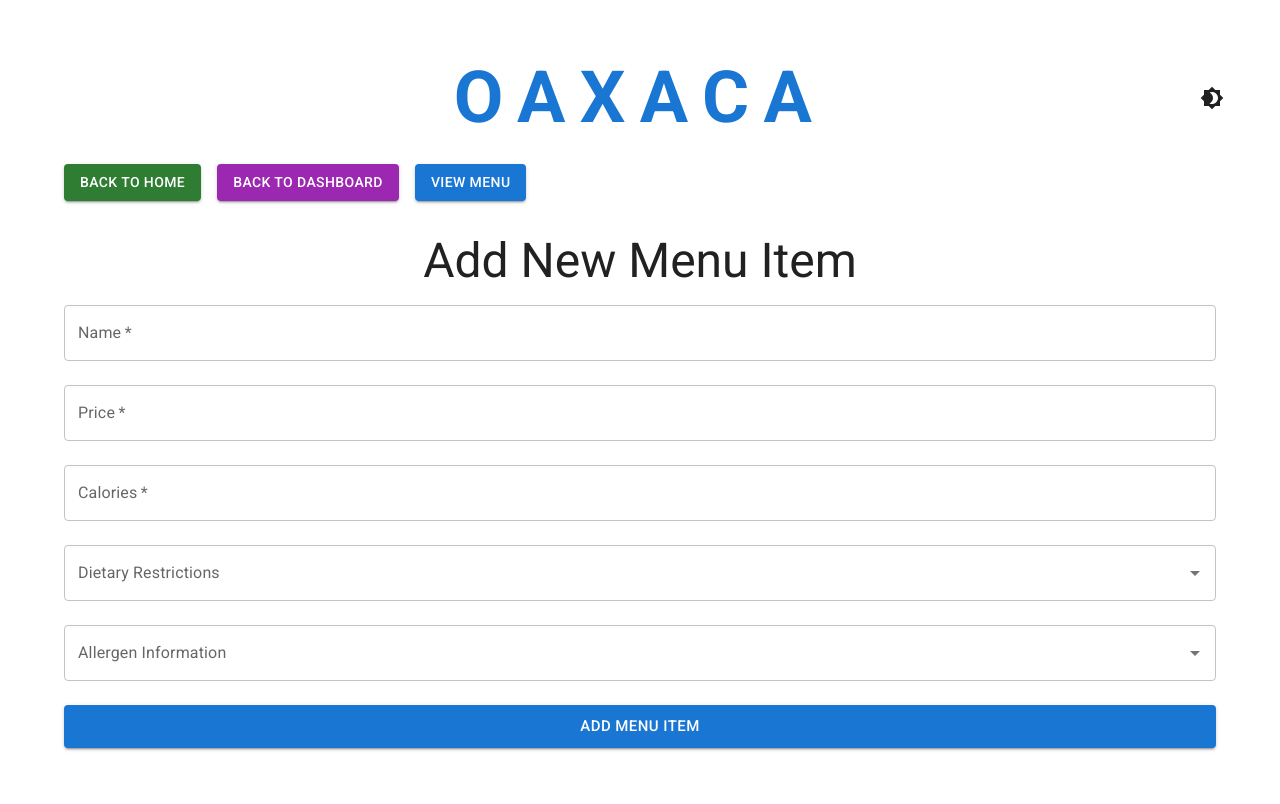
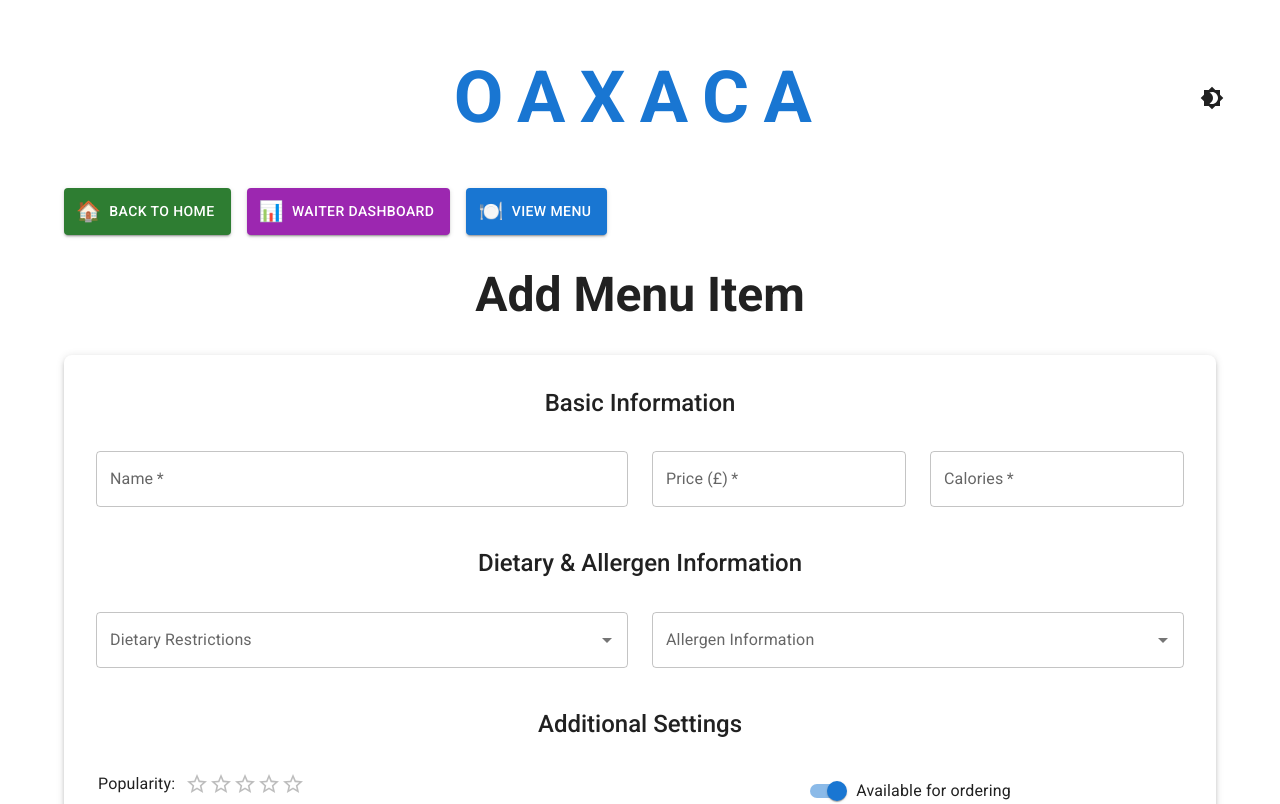
Before and after one commit to zeinab-alk/Restaurant-Management-System, a React (Vite) app in the folder frontend/: page /waiter/add-item in a window 1280 px wide. Shown: the top 804 px of the page. Built offline with nearby package versions, Linux system fonts and the light colour scheme; a web font is replaced by a local one.

Commit message:
Issue #7. Improved menu item form interfaces with better UX and validation

```diff
--- a/frontend/src/menuitem/AddMenuItem.jsx
+++ b/frontend/src/menuitem/AddMenuItem.jsx
@@ -7,7 +7,15 @@ import {
   Typography,
   Stack,
   Autocomplete,
-  Chip
+  Chip,
+  Paper,
+  Box,
+  Grid,
+  Alert,
+  Snackbar,
+  FormControlLabel,
+  Switch,
+  Rating
 } from "@mui/material";
 import axios from 'axios';
 import { API_ENDPOINT } from '../config';
@@ -22,6 +30,9 @@ const AddMenuItem = () => {
     popularity: 0,
     available: true
   });
+
+  const [success, setSuccess] = useState(false);
+  const [error, setError] = useState('');
 
   const dietaryOptions = [
     'Vegetarian',
@@ -54,7 +65,8 @@ const AddMenuItem = () => {
         popularity: parseInt(menuItem.popularity || '0')
       };
       await axios.post(`${API_ENDPOINT}/api/menuItems`, formattedMenuItem);
-      alert('Menu item added successfully!');
+      setSuccess(true);
+      setError('');
       setMenuItem({
         name: '',
         price: '',
@@ -66,19 +78,28 @@ const AddMenuItem = () => {
       });
     } catch (error) {
       const errorMessage = error.response?.data || 'Error adding menu item';
-      alert(errorMessage);
+      setError(errorMessage);
+      setSuccess(false);
       console.error('Error details:', error);
     }
   };
 
   return (
-    <Container>
-      <Stack direction="row" spacing={2} sx={{ mb: 4 }}>
+    <Container maxWidth="lg" sx={{ py: 3 }}>
+      {/* Navigation */}
+      <Box sx={{
+        display: 'flex',
+        flexDirection: { xs: 'column', sm: 'row' },
+        gap: 2,
+        mb: 4
+      }}>
         <Button
           component={RouterLink}
           to="/"
           variant="contained"
           color="success"
+          startIcon={<span role="img" aria-label="home">🏠</span>}
+          sx={{ fontWeight: 'medium' }}
         >
           Back to Home
         </Button>
@@ -87,25 +108,63 @@ const AddMenuItem = () => {
           to="/waiter"
           variant="contained"
           color="secondary"
+          startIcon={<span role="img" aria-label="dashboard">📊</span>}
+          sx={{ fontWeight: 'medium' }}
         >
-          Back to Dashboard
+          Waiter Dashboard
         </Button>
         <Button
           component={RouterLink}
           to="/menu"
           variant="contained"
           color="primary"
+          startIcon={<span role="img" aria-label="menu">🍽️</span>}
+          sx={{ fontWeight: 'medium' }}
         >
           View Menu
         </Button>
-      </Stack>
+      </Box>
 
-      <Typography variant="h3" component="h1" gutterBottom>
-        Add New Menu Item
+      {/* Page Title */}
+      <Typography
+        variant="h3"
+        component="h1"
+        gutterBottom
+        align="center"
+        sx={{
+          mb: 4,
+          fontWeight: 'bold',
+          fontSize: { xs: '1.8rem', sm: '2.5rem', md: '3rem' }
+        }}
+      >
+        Add Menu Item
       </Typography>
 
-      <form onSubmit={handleSubmit}>
-        <Stack spacing={3}>
+      {/* Form */}
+      <Paper
+        component="form"
+        onSubmit={handleSubmit}
+        elevation={3}
+        sx={{
+          p: { xs: 2, sm: 4 },
+          borderRadius: 2,
+          mb: 4
+        }}
+      >
+        <Grid container spacing={3}>
+          {/* Basic Information */}
+          <Grid item xs={12}>
+            <Typography
+              variant="h5"
+              component="h2"
+              gutterBottom
+              sx={{ fontWeight: 'medium' }}
+            >
+              Basic Information
+            </Typography>
+          </Grid>
+
+          <Grid item xs={12} sm={6}>
             <TextField
               label="Name"
               value={menuItem.name}
@@ -113,8 +172,11 @@ const AddMenuItem = () => {
               required
               fullWidth
             />
+          </Grid>
+
+          <Grid item xs={12} sm={6} md={3}>
             <TextField
-            label="Price"
+              label="Price (£)"
               type="number"
               inputProps={{ step: "0.01", min: "0" }}
               value={menuItem.price}
@@ -122,6 +184,9 @@ const AddMenuItem = () => {
               required
               fullWidth
             />
+          </Grid>
+
+          <Grid item xs={12} sm={6} md={3}>
             <TextField
               label="Calories"
               type="number"
@@ -131,6 +196,21 @@ const AddMenuItem = () => {
               required
               fullWidth
             />
+          </Grid>
+
+          {/* Dietary and Allergen Information */}
+          <Grid item xs={12} sx={{ mt: 2 }}>
+            <Typography
+              variant="h5"
+              component="h2"
+              gutterBottom
+              sx={{ fontWeight: 'medium' }}
+            >
+              Dietary & Allergen Information
+            </Typography>
+          </Grid>
+
+          <Grid item xs={12} md={6}>
             <Autocomplete
               multiple
               options={dietaryOptions}
@@ -158,6 +238,9 @@ const AddMenuItem = () => {
                 />
               )}
             />
+          </Grid>
+
+          <Grid item xs={12} md={6}>
             <Autocomplete
               multiple
               options={allergenOptions}
@@ -185,16 +268,97 @@ const AddMenuItem = () => {
                 />
               )}
             />
+          </Grid>
+
+          {/* Additional Settings */}
+          <Grid item xs={12} sx={{ mt: 2 }}>
+            <Typography
+              variant="h5"
+              component="h2"
+              gutterBottom
+              sx={{ fontWeight: 'medium' }}
+            >
+              Additional Settings
+            </Typography>
+          </Grid>
+
+          <Grid item xs={12} sm={6}>
+            <Box sx={{ display: 'flex', alignItems: 'center', gap: 1 }}>
+              <Typography component="legend">Popularity:</Typography>
+              <Rating
+                name="popularity"
+                value={parseInt(menuItem.popularity)}
+                onChange={(_, newValue) => {
+                  setMenuItem({...menuItem, popularity: newValue || 0});
+                }}
+                max={5}
+              />
+            </Box>
+          </Grid>
+
+          <Grid item xs={12} sm={6}>
+            <FormControlLabel
+              control={
+                <Switch
+                  checked={menuItem.available}
+                  onChange={(e) => setMenuItem({...menuItem, available: e.target.checked})}
+                  color="primary"
+                />
+              }
+              label="Available for ordering"
+            />
+          </Grid>
+
+          {/* Submit Button */}
+          <Grid item xs={12} sx={{ mt: 2, textAlign: 'center' }}>
             <Button
               type="submit"
               variant="contained"
               color="primary"
               size="large"
+              sx={{
+                py: 1.5,
+                px: 4,
+                borderRadius: 2,
+                fontSize: '1.1rem'
+              }}
             >
               Add Menu Item
             </Button>
-        </Stack>
-      </form>
+          </Grid>
+        </Grid>
+      </Paper>
+
+      {/* Notifications */}
+      <Snackbar
+        open={success}
+        autoHideDuration={6000}
+        onClose={() => setSuccess(false)}
+      >
+        <Alert
+          onClose={() => setSuccess(false)}
+          severity="success"
+          variant="filled"
+          sx={{ width: '100%' }}
+        >
+          Menu item added successfully!
+        </Alert>
+      </Snackbar>
+
+      <Snackbar
+        open={!!error}
+        autoHideDuration={6000}
+        onClose={() => setError('')}
+      >
+        <Alert
+          onClose={() => setError('')}
+          severity="error"
+          variant="filled"
+          sx={{ width: '100%' }}
+        >
+          {error}
+        </Alert>
+      </Snackbar>
     </Container>
   );
 };
--- a/frontend/src/menuitem/EditMenuItem.jsx
+++ b/frontend/src/menuitem/EditMenuItem.jsx
@@ -1,5 +1,5 @@
 import React, { useState, useEffect } from 'react';
-import { useParams, Link as RouterLink } from 'react-router-dom';
+import { useParams, Link as RouterLink, useNavigate } from 'react-router-dom';
 import {
   Button,
   Container,
@@ -10,13 +10,21 @@ import {
   Chip,
   FormControlLabel,
   Switch,
-  Alert
+  Alert,
+  Box,
+  Paper,
+  Grid,
+  Rating,
+  Snackbar,
+  CircularProgress
 } from "@mui/material";
 import axios from 'axios';
 import { API_ENDPOINT } from '../config';
 
 const EditMenuItem = () => {
   const { id } = useParams();
+  const navigate = useNavigate();
+
   const [menuItem, setMenuItem] = useState({
     name: '',
     price: '',
@@ -26,7 +34,10 @@ const EditMenuItem = () => {
     popularity: 0,
     available: true
   });
+
+  const [loading, setLoading] = useState(true);
   const [error, setError] = useState(null);
+  const [success, setSuccess] = useState(false);
 
   const dietaryOptions = [
     'Vegetarian',
@@ -50,18 +61,18 @@ const EditMenuItem = () => {
   ];
 
   useEffect(() => {
-    axios.get(`${API_ENDPOINT}/api/menuItems/${id}`)
-      .then(response => {
-        setMenuItem({
-          ...response.data,
-          price: response.data.price.toString(),
-          caloricInfo: response.data.caloricInfo.toString()
-        });
-      })
-      .catch(error => {
-        setError('Error loading menu item');
-        console.error(error);
-      });
+    const fetchMenuItem = async () => {
+      try {
+        const response = await axios.get(`${API_ENDPOINT}/api/menuItems/${id}`);
+        setMenuItem(response.data);
+        setLoading(false);
+      } catch (error) {
+        setError(`Failed to load menu item: ${error.message}`);
+        setLoading(false);
+      }
+    };
+
+    fetchMenuItem();
   }, [id]);
 
   const handleSubmit = async (e) => {
@@ -73,22 +84,38 @@ const EditMenuItem = () => {
         caloricInfo: parseInt(menuItem.caloricInfo),
         popularity: parseInt(menuItem.popularity || '0')
       };
+
       await axios.put(`${API_ENDPOINT}/api/menuItems/${id}`, formattedMenuItem);
-      alert('Menu item updated successfully!');
+      setSuccess(true);
+      setError(null);
+
+      // Wait a moment to show success message before redirecting
+      setTimeout(() => {
+        navigate('/menuitem/change');
+      }, 2000);
     } catch (error) {
-      setError('Error updating menu item');
-      console.error(error);
+      const errorMessage = error.response?.data || 'Error updating menu item';
+      setError(errorMessage);
+      setSuccess(false);
     }
   };
 
   return (
-    <Container>
-      <Stack direction="row" spacing={2} sx={{ mb: 4 }}>
+    <Container maxWidth="lg" sx={{ py: 3 }}>
+      {/* Navigation */}
+      <Box sx={{
+        display: 'flex',
+        flexDirection: { xs: 'column', sm: 'row' },
+        gap: 2,
+        mb: 4
+      }}>
         <Button
           component={RouterLink}
           to="/"
           variant="contained"
           color="success"
+          startIcon={<span role="img" aria-label="home">🏠</span>}
+          sx={{ fontWeight: 'medium' }}
         >
           Back to Home
         </Button>
@@ -97,27 +124,76 @@ const EditMenuItem = () => {
           to="/waiter"
           variant="contained"
           color="secondary"
+          startIcon={<span role="img" aria-label="dashboard">📊</span>}
+          sx={{ fontWeight: 'medium' }}
         >
-          Back to Dashboard
+          Waiter Dashboard
         </Button>
         <Button
           component={RouterLink}
-          to="/waiter/edit-items"
+          to="/menuitem/change"
           variant="contained"
           color="primary"
+          startIcon={<span role="img" aria-label="list">📋</span>}
+          sx={{ fontWeight: 'medium' }}
         >
-          Back to Menu Items
+          Menu Items List
         </Button>
-      </Stack>
+      </Box>
 
-      <Typography variant="h3" component="h1" gutterBottom>
+      {/* Page Title */}
+      <Typography
+        variant="h3"
+        component="h1"
+        gutterBottom
+        align="center"
+        sx={{
+          mb: 4,
+          fontWeight: 'bold',
+          fontSize: { xs: '1.8rem', sm: '2.5rem', md: '3rem' }
+        }}
+      >
         Edit Menu Item
       </Typography>
 
-      {error && <Alert severity="error" sx={{ mb: 2 }}>{error}</Alert>}
+      {/* Status Messages */}
+      {error && (
+        <Alert severity="error" sx={{ mb: 3 }}>
+          {error}
+        </Alert>
+      )}
 
-      <form onSubmit={handleSubmit}>
-        <Stack spacing={3}>
+      {/* Loading State */}
+      {loading ? (
+        <Box sx={{ display: 'flex', justifyContent: 'center', my: 5 }}>
+          <CircularProgress />
+        </Box>
+      ) : (
+        /* Form */
+        <Paper
+          component="form"
+          onSubmit={handleSubmit}
+          elevation={3}
+          sx={{
+            p: { xs: 2, sm: 4 },
+            borderRadius: 2,
+            mb: 4
+          }}
+        >
+          <Grid container spacing={3}>
+            {/* Basic Information */}
+            <Grid item xs={12}>
+              <Typography
+                variant="h5"
+                component="h2"
+                gutterBottom
+                sx={{ fontWeight: 'medium' }}
+              >
+                Basic Information
+              </Typography>
+            </Grid>
+
+            <Grid item xs={12} sm={6}>
               <TextField
                 label="Name"
                 value={menuItem.name}
@@ -125,8 +201,11 @@ const EditMenuItem = () => {
                 required
                 fullWidth
               />
+            </Grid>
+
+            <Grid item xs={12} sm={6} md={3}>
               <TextField
-            label="Price"
+                label="Price (£)"
                 type="number"
                 inputProps={{ step: "0.01", min: "0" }}
                 value={menuItem.price}
@@ -134,6 +213,9 @@ const EditMenuItem = () => {
                 required
                 fullWidth
               />
+            </Grid>
+
+            <Grid item xs={12} sm={6} md={3}>
               <TextField
                 label="Calories"
                 type="number"
@@ -143,6 +225,21 @@ const EditMenuItem = () => {
                 required
                 fullWidth
               />
+            </Grid>
+
+            {/* Dietary and Allergen Information */}
+            <Grid item xs={12} sx={{ mt: 2 }}>
+              <Typography
+                variant="h5"
+                component="h2"
+                gutterBottom
+                sx={{ fontWeight: 'medium' }}
+              >
+                Dietary & Allergen Information
+              </Typography>
+            </Grid>
+
+            <Grid item xs={12} md={6}>
               <Autocomplete
                 multiple
                 options={dietaryOptions}
@@ -170,6 +267,9 @@ const EditMenuItem = () => {
                   />
                 )}
               />
+            </Grid>
+
+            <Grid item xs={12} md={6}>
               <Autocomplete
                 multiple
                 options={allergenOptions}
@@ -197,25 +297,100 @@ const EditMenuItem = () => {
                   />
                 )}
               />
+            </Grid>
+
+            {/* Additional Settings */}
+            <Grid item xs={12} sx={{ mt: 2 }}>
+              <Typography
+                variant="h5"
+                component="h2"
+                gutterBottom
+                sx={{ fontWeight: 'medium' }}
+              >
+                Additional Settings
+              </Typography>
+            </Grid>
+
+            <Grid item xs={12} sm={6}>
+              <Box sx={{ display: 'flex', alignItems: 'center', gap: 1 }}>
+                <Typography component="legend">Popularity:</Typography>
+                <Rating
+                  name="popularity"
+                  value={parseInt(menuItem.popularity)}
+                  onChange={(_, newValue) => {
+                    setMenuItem({...menuItem, popularity: newValue || 0});
+                  }}
+                  max={5}
+                />
+              </Box>
+            </Grid>
+
+            <Grid item xs={12} sm={6}>
               <FormControlLabel
                 control={
                   <Switch
                     checked={menuItem.available}
                     onChange={(e) => setMenuItem({...menuItem, available: e.target.checked})}
+                    color="primary"
                   />
                 }
-            label="Available"
+                label="Available for ordering"
               />
+            </Grid>
+
+            {/* Submit and Cancel Buttons */}
+            <Grid item xs={12} sx={{ mt: 2, textAlign: 'center' }}>
+              <Box sx={{ display: 'flex', gap: 2, justifyContent: 'center' }}>
                 <Button
                   type="submit"
                   variant="contained"
                   color="primary"
                   size="large"
+                  sx={{
+                    py: 1.5,
+                    px: 4,
+                    borderRadius: 2,
+                    fontSize: '1.1rem'
+                  }}
                 >
-            Update Menu Item
+                  Save Changes
                 </Button>
-        </Stack>
-      </form>
+                <Button
+                  component={RouterLink}
+                  to="/menuitem/change"
+                  variant="outlined"
+                  color="secondary"
+                  size="large"
+                  sx={{
+                    py: 1.5,
+                    px: 4,
+                    borderRadius: 2,
+                    fontSize: '1.1rem'
+                  }}
+                >
+                  Cancel
+                </Button>
+              </Box>
+            </Grid>
+          </Grid>
+        </Paper>
+      )}
+
+      {/* Success Notification */}
+      <Snackbar
+        open={success}
+        autoHideDuration={6000}
+        onClose={() => setSuccess(false)}
+      >
+        <Alert
+          onClose={() => setSuccess(false)}
+          severity="success"
+          variant="filled"
+          sx={{ width: '100%' }}
+        >
+          Menu item updated successfully! Redirecting...
+        </Alert>
+      </Snackbar>
     </Container>
   );
 };
```
Lines whose indentation alone changed are shown as unchanged.
